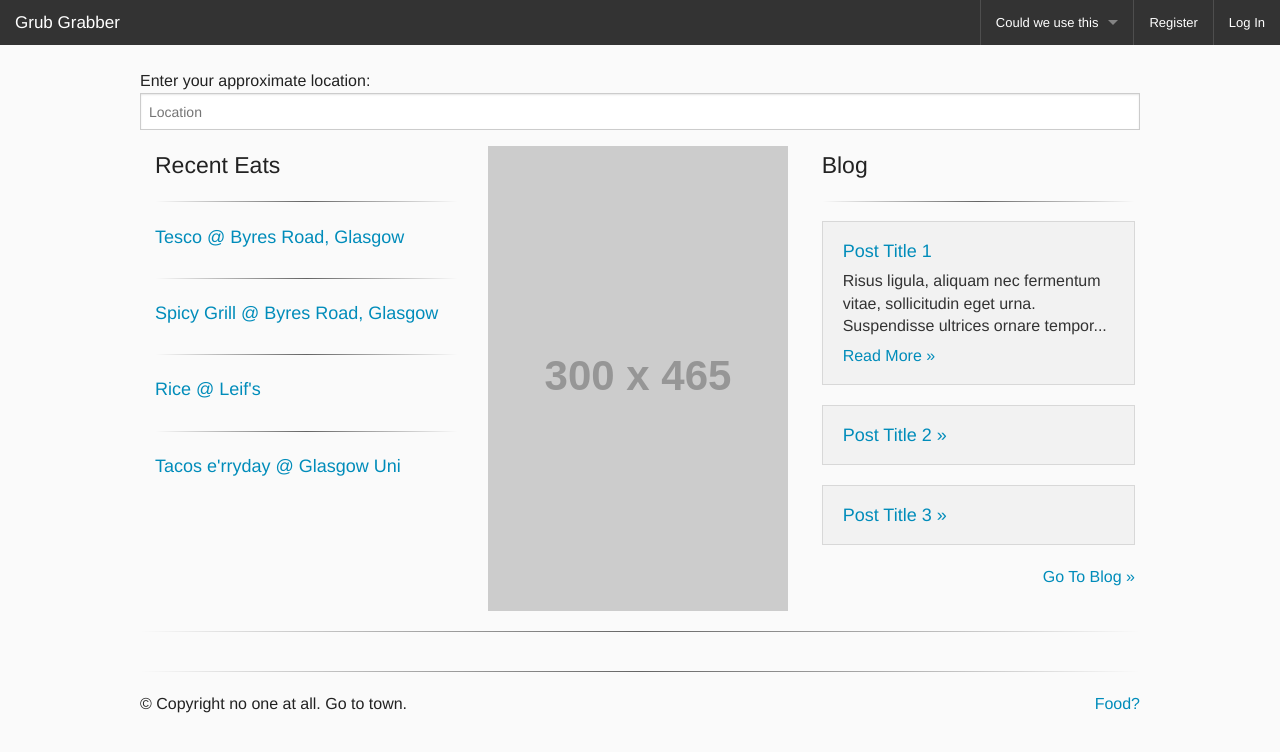
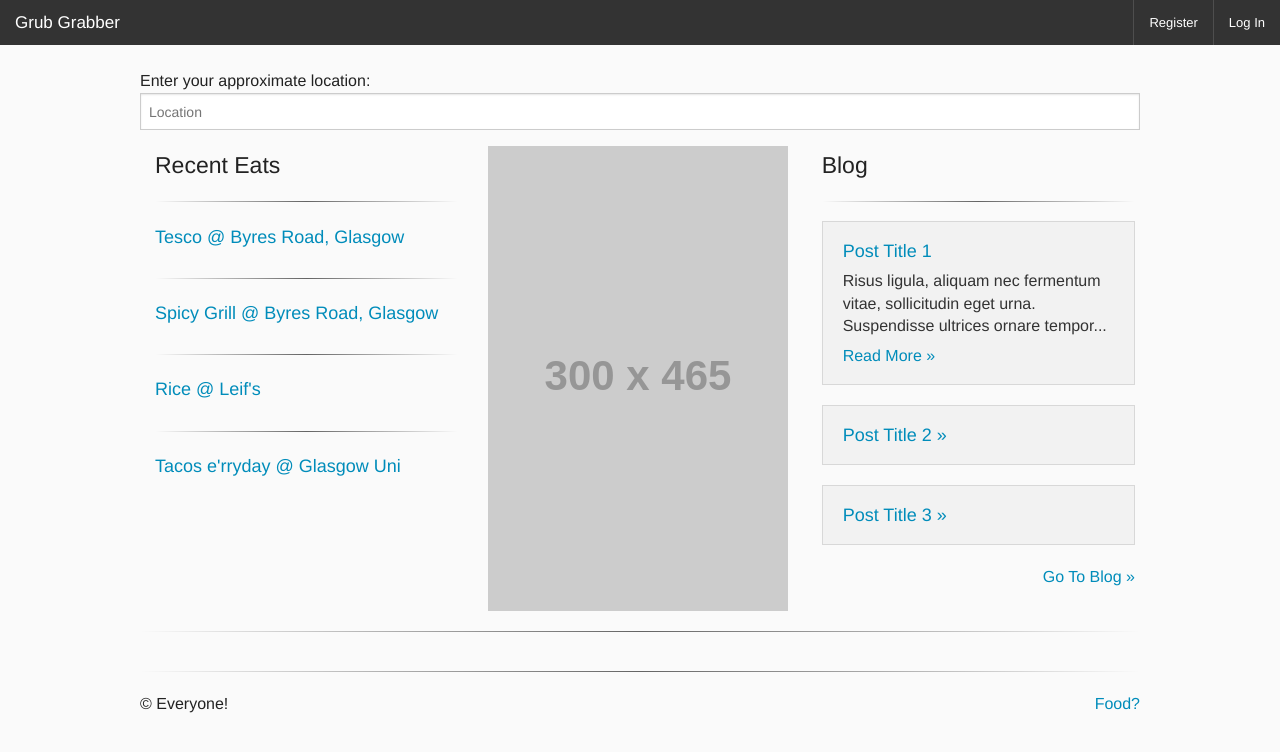
Before and after one commit to isaac-jordan/GrubGrabber, a Django app: page / in a window 1280 px wide. Shown: the top 752 px of the page. Run offline with Django 3.2, Linux system fonts and the light colour scheme; grey boxes labelled with a size stand in for pictures from a placeholder-image service; some libraries are stand-ins or nearby versions.

Commit message:
Changed a few things in base.

```diff
--- a/grubgrabber/templates/base.html
+++ b/grubgrabber/templates/base.html
@@ -29,15 +29,6 @@
     <section class="top-bar-section">
       <ul class="right">
         <li class="divider"></li>
-        <li class="has-dropdown">
-          <a href="#">Could we use this</a>
-          <ul class="dropdown">
-            <li><label>Section Name</label></li>
-            <li><a href="#">Dropdown Option</a></li>
-            <li class="divider"></li>
-          </ul>
-        </li>
-        <li class="divider"></li>
         {% if user.is_authenticated %}
         <li><a href="{% url 'profile' %}">Profile</a></li>
         <li class="divider"></li>
@@ -61,7 +52,7 @@
          <div class="row">
 
            <div class="large-6 columns">
-             <p>© Copyright no one at all. Go to town.</p>
+             <p>© Everyone!</p>
            </div>
 
            <div class="large-6 small-12 columns">
```
